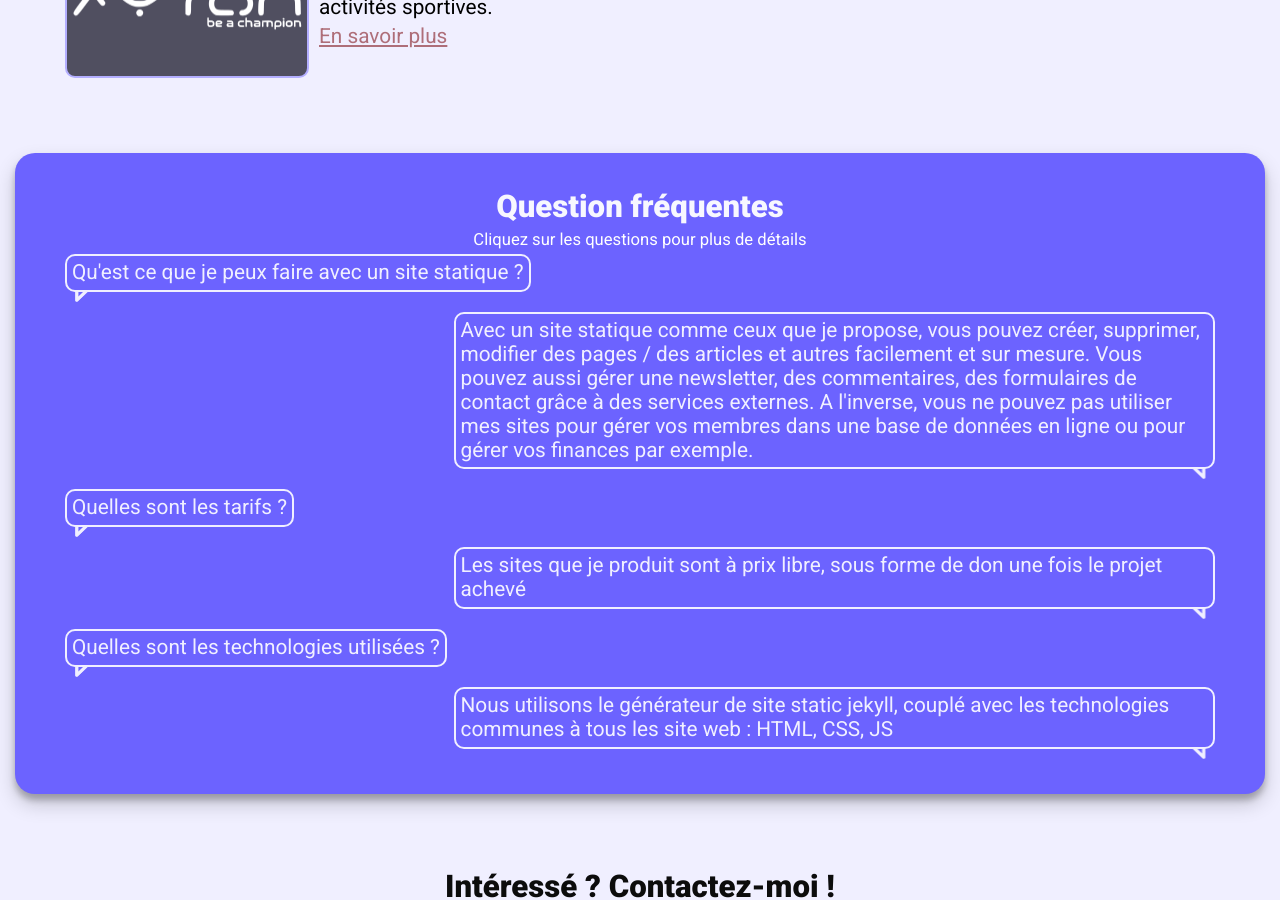
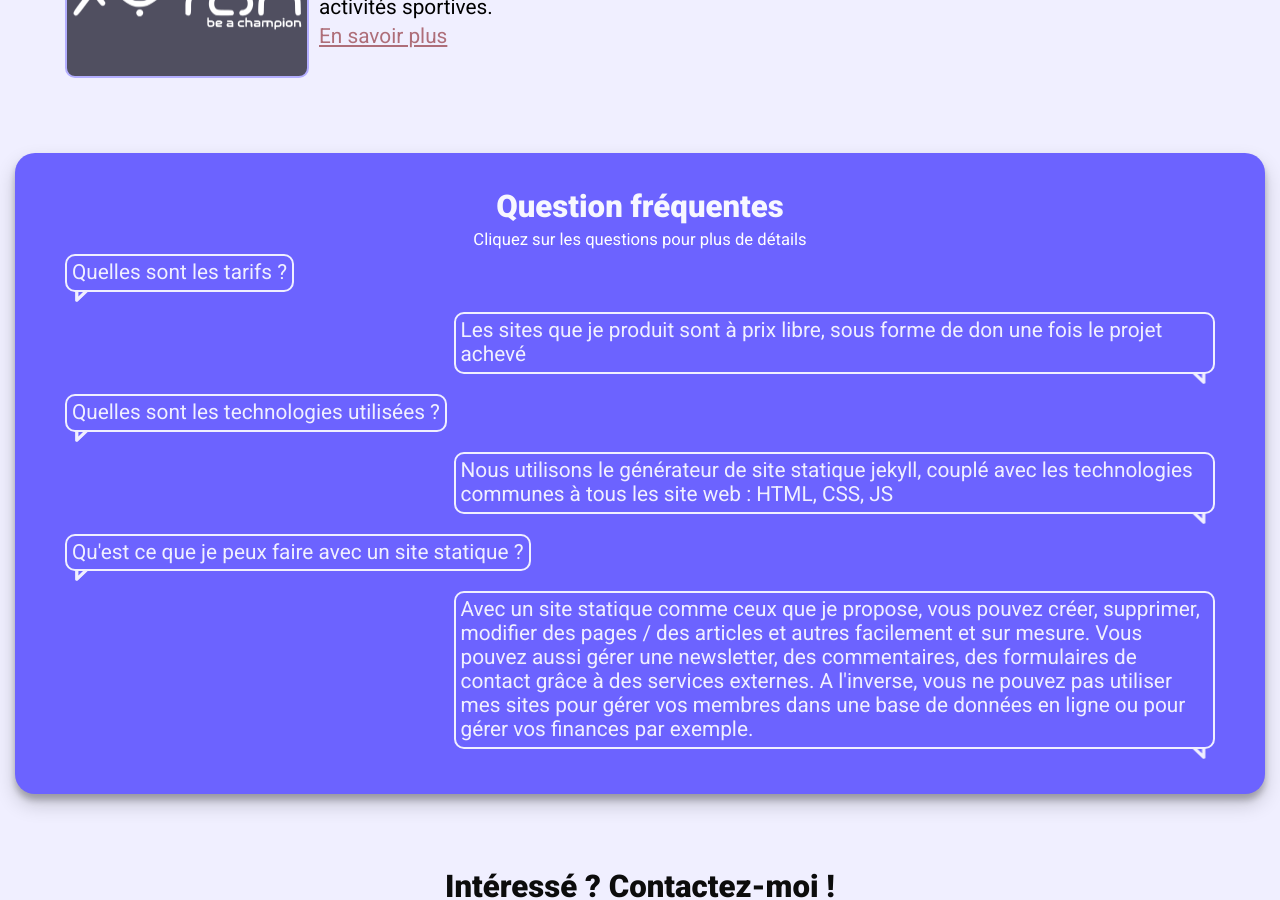
Before and after one commit to MathisBarre/mathis-webartisan, a Jekyll site: the page built from index.html, in a window 1280 px wide and 900 px high, scrolled down 968 px. Built offline with Jekyll 4.4.1, drawn with Linux system fonts in a browser that asks for light colours.

Commit message:
Update from Forestry.io mathis.barre@live.fr updated _data/homepage.json

```diff
--- a/_data/homepage.json
+++ b/_data/homepage.json
@@ -11,16 +11,16 @@
   "question-titre": "Questions fréquentes",
   "questions-reponses": [
     {
-      "question": "Qu'est ce que je peux faire avec un site statique ?",
-      "reponse": "Avec un site statique comme ceux que je propose, vous pouvez créer, supprimer, modifier des pages / des articles et autres facilement et sur mesure. Vous pouvez aussi gérer une newsletter, des commentaires, des formulaires de contact grâce à des services externes. A l'inverse, vous ne pouvez pas utiliser mes sites pour gérer vos membres dans une base de données en ligne ou pour gérer vos finances par exemple."
-    },
-    {
       "question": "Quelles sont les tarifs ?",
       "reponse": "Les sites que je produit sont à prix libre, sous forme de don une fois le projet achevé"
     },
     {
       "question": "Quelles sont les technologies utilisées ?",
-      "reponse": "Nous utilisons le générateur de site static jekyll, couplé avec les technologies communes à tous les site web : HTML, CSS, JS"
+      "reponse": "Nous utilisons le générateur de site statique jekyll, couplé avec les technologies communes à tous les site web : HTML, CSS, JS"
+    },
+    {
+      "question": "Qu'est ce que je peux faire avec un site statique ?",
+      "reponse": "Avec un site statique comme ceux que je propose, vous pouvez créer, supprimer, modifier des pages / des articles et autres facilement et sur mesure. Vous pouvez aussi gérer une newsletter, des commentaires, des formulaires de contact grâce à des services externes. A l'inverse, vous ne pouvez pas utiliser mes sites pour gérer vos membres dans une base de données en ligne ou pour gérer vos finances par exemple."
     }
   ],
   "contact-title": "Intéressé ? Contactez-moi !"
```
